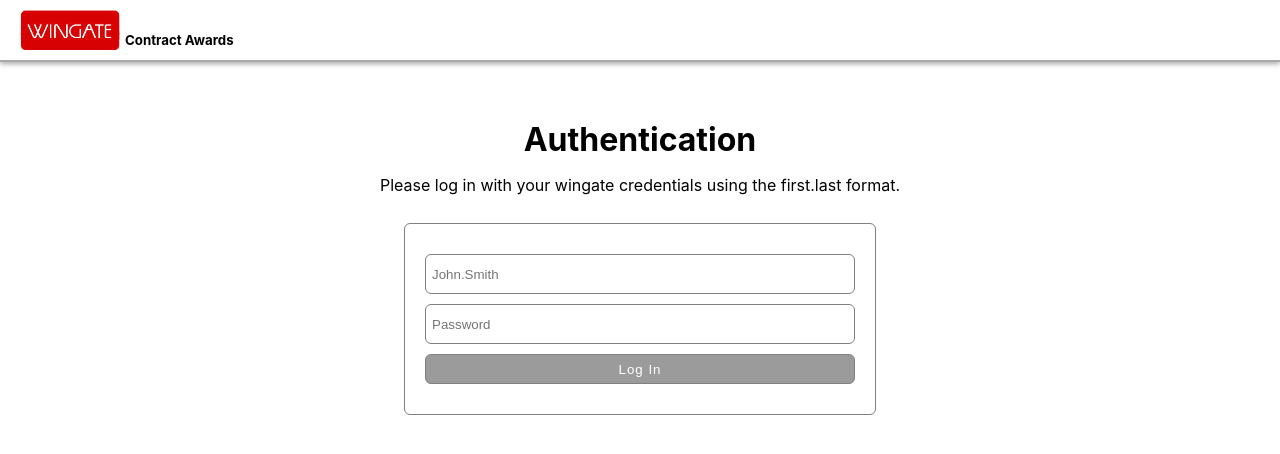
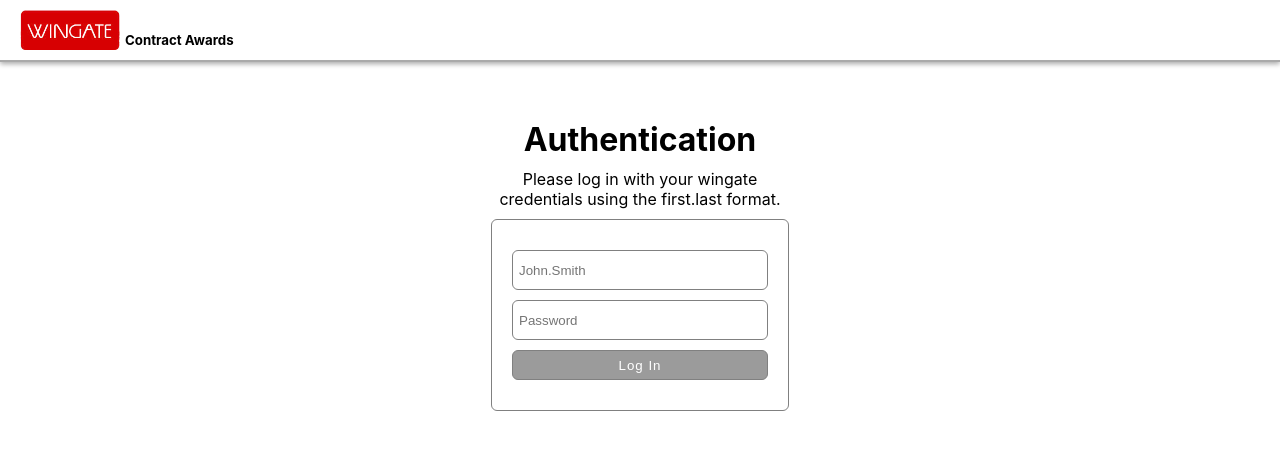
Before and after one commit to stalliardo/contract-awards, a React (Create React App) app in the folder client/: page /auth in a window 1280 px wide. Shown: the top 454 px of the page. Built offline with nearby package versions, Linux system fonts and the light colour scheme.

Commit message:
Chnaged the width of the text on the authentication page

```diff
--- a/client/src/components/auth/auth.css
+++ b/client/src/components/auth/auth.css
@@ -9,6 +9,8 @@
         /* margin-top: 2px; */
         text-align: center;
         margin-bottom: 28px;
+        width: 24%;
+        margin: 10px auto;
     }
 }
 
@@ -17,7 +19,7 @@
     border-radius: 6px;
     padding: 20px;
     height: fit-content;
-    width: 430px;
+    width: 20%;
     margin: auto;
     display: flex;
     flex-direction: column;
```
